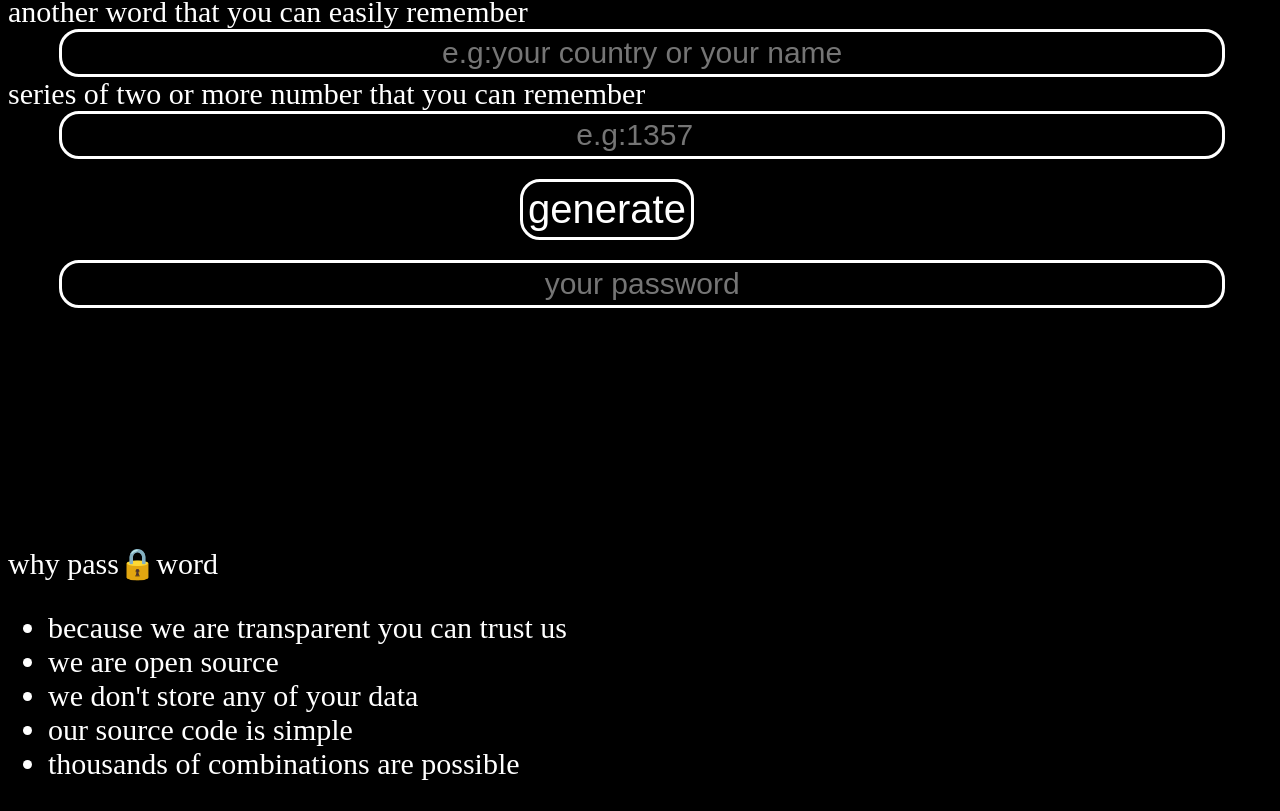
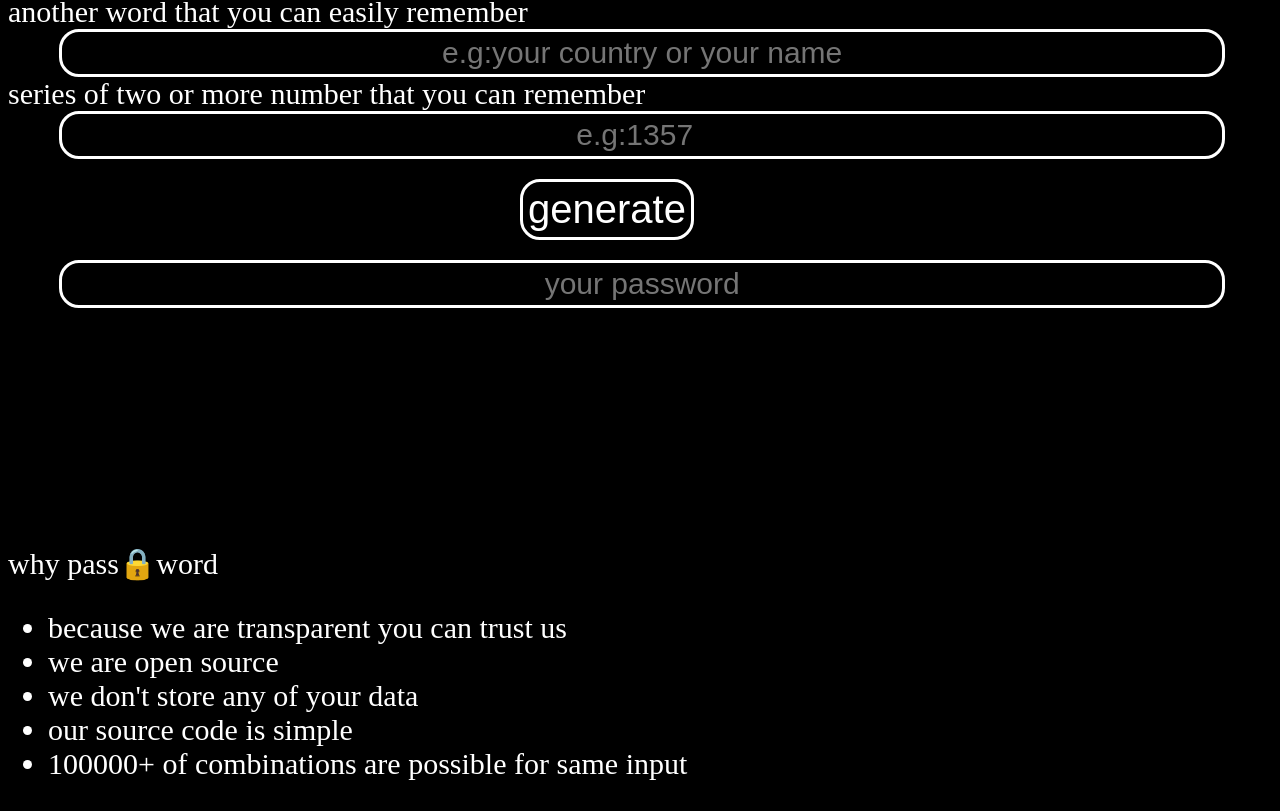
Before and after one commit to AnubhavSingh0708/password-maker, a plain HTML site: page index.html in a window 1280 px wide. Shown: the part 674-1485 px from the top of the page. Drawn offline with Linux system fonts and the light colour scheme.

Commit message:
Update index.html

```diff
--- a/index.html
+++ b/index.html
@@ -37,7 +37,7 @@ why pass🔒word
 <li>we are open source </li>
 <li> we don't store any of your data </li>
 <li>our source code is simple</li>
-<li>thousands of combinations are possible</li>
+<li>100000+ of combinations are possible for same input</li>
 </ul>
  <script src="script.js"></script>
 </body>
```
